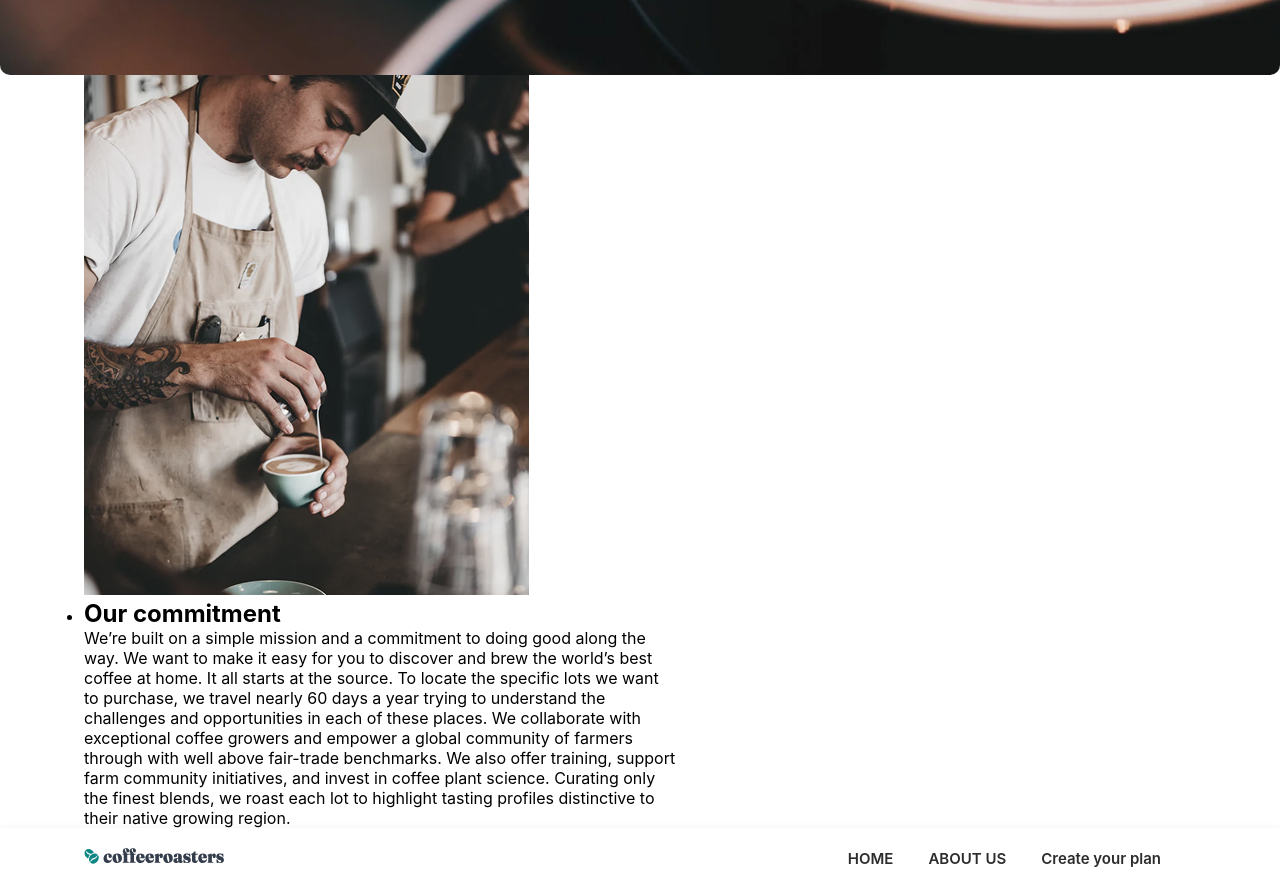
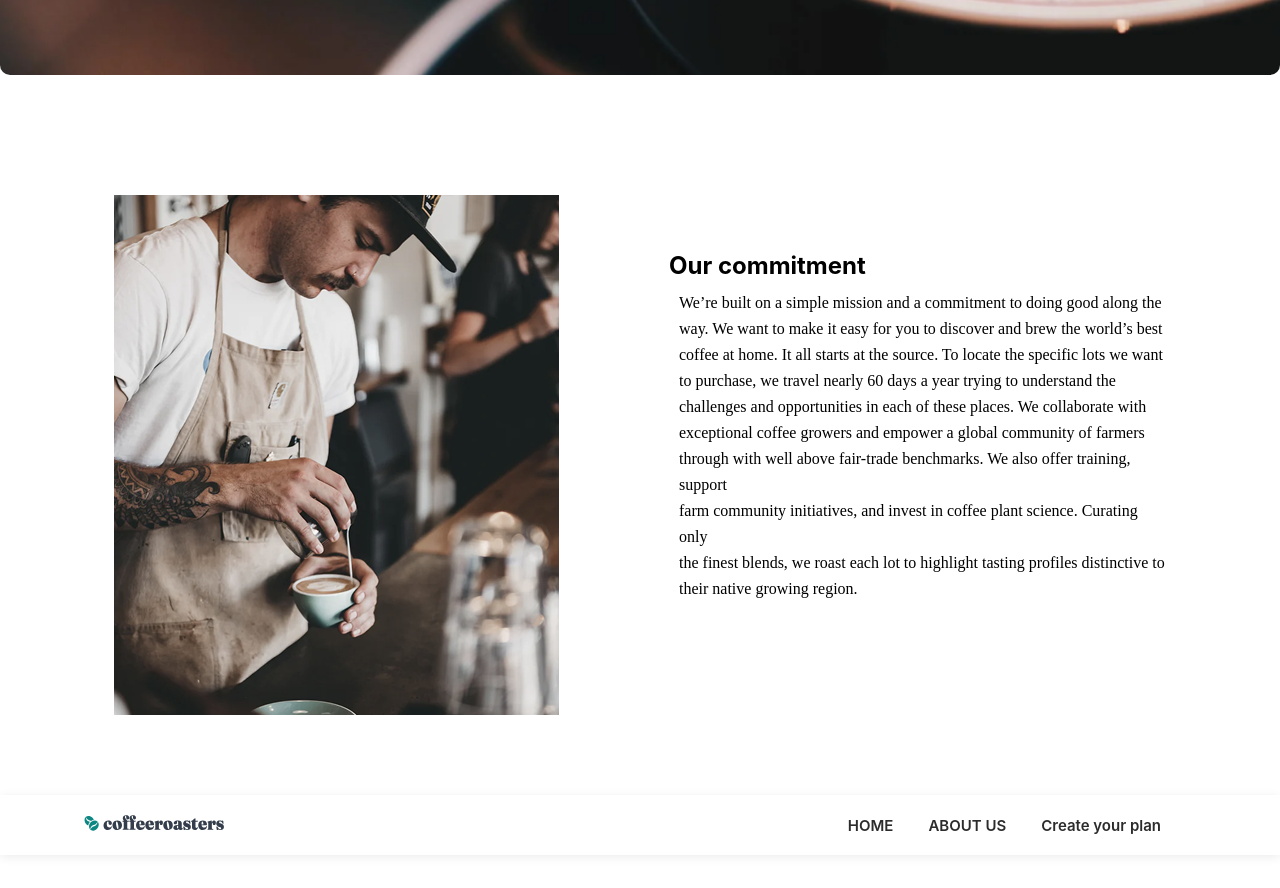
Before and after one commit to aceracerov67-hash/coffee, a plain HTML site: page about.html in a window 1280 px wide. Shown: the part 491-1379 px from the top of the page. After the commit the page ends 1346 px from the top, so only its background shows below. Drawn offline with Linux system fonts and the light colour scheme.

Commit message:
change one

```diff
--- a/css/about.css
+++ b/css/about.css
@@ -218,8 +218,36 @@ body{
 }
 
 
-
-
+.commit-container{
+    display: flex;
+    gap: 60px;
+    margin-top: 90px;
+    margin-bottom: 50px;
+}
+.commit-list{
+    list-style: none;
+    padding: 20px;
+    margin-top: 66px;
+}
+.commit-img{
+    margin: 30px;
+}
+.commit-title{
+  font-family: Fraunces 9pt;
+  font-weight: 900;
+  font-size: 40px;
+  line-height: 48px;
+  letter-spacing: 0px;
+  margin: 10px;
+}
+.commit-text{
+  font-family: Barlow;
+  font-weight: 400;
+  font-size: 16px;
+  line-height: 26px;
+  letter-spacing: 0px;
+  margin: 10px;
+}
 
 
 
```
